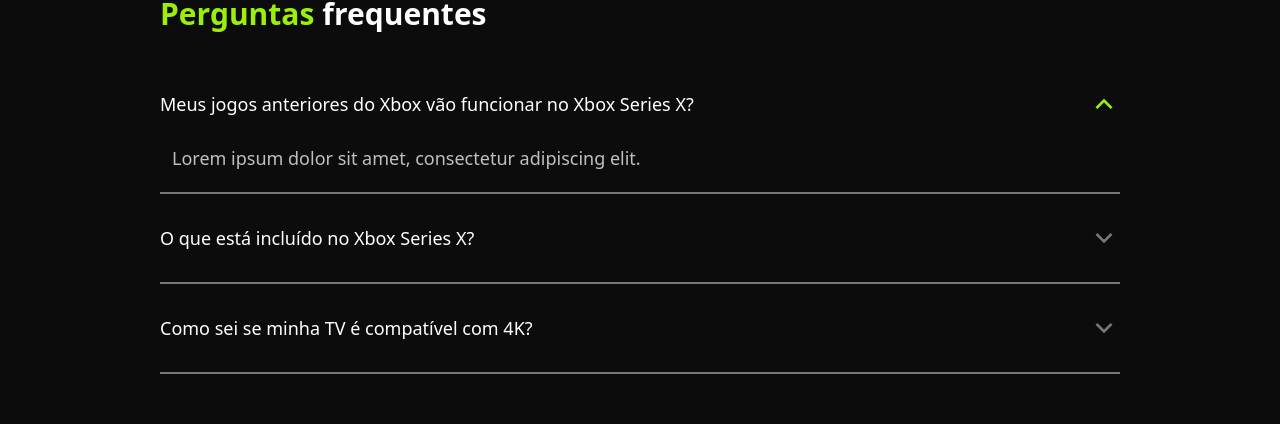
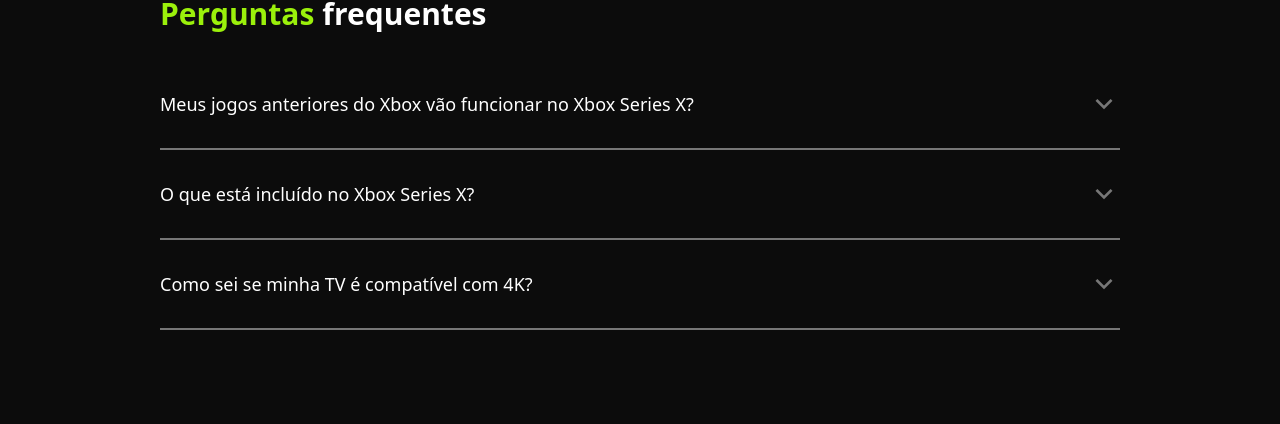
Before and after one commit to viniciusnevescosta/xbox-series-x, a Vue app: page / in a window 1280 px wide. Shown: the part 2363-2787 px from the top of the page. Built offline with nearby package versions, Linux system fonts and the light colour scheme.

Commit message:
:sparkles: feat: Question box
Vue component to see question answers or hide them.

```diff
--- a/src/App.vue
+++ b/src/App.vue
@@ -1,4 +1,33 @@
-<script setup></script>
+<script setup>
+import QuestionBox from './components/QuestionBox.vue'
+
+import { ref } from 'vue'
+const questions = ref([
+    {
+        id: 0,
+        actived: false,
+        question:
+            'Meus jogos anteriores do Xbox vão funcionar no Xbox Series X?',
+        answer: 'A Compatibilidade com Versões Anteriores do Xbox Series X|S é gratuita e permite que você jogue alguns jogos do Xbox 360, jogos do Xbox Original e jogos do Xbox One que você já possui no Xbox Series X|S.'
+    },
+    {
+        id: 1,
+        actived: false,
+        question: 'O que está incluído no Xbox Series X?',
+        answer: 'Com o Xbox Series X, um console Xbox Series X, controle, cabo HDMI de alta velocidade e cabo de alimentação estão inclusos. Você pode adicionar compras autônomas do Xbox Game Pass e da Placa de expansão de armazenamento Seagate para Xbox Series X|S para ter a experiência completa.'
+    },
+    {
+        id: 2,
+        actived: false,
+        question: 'Como sei se minha TV é compatível com 4K?',
+        answer: 'A resolução do display deve ser: 3840 x 2160 pixels. A proporção deve ser de: 16:9 ou mais ampla, por fim, é preciso ter, pelo menos, uma entrada HDMI 2.1 (que suporta reprodução em 4K)'
+    }
+])
+
+function toggleQuestion(id) {
+    questions.value[id].actived = !questions.value[id].actived
+}
+</script>
 
 <template>
     <header
@@ -157,45 +186,14 @@
             </div>
             <!-- common questions -->
             <div class="flex flex-col mt-5 lg:mt-7 2xl:mt-14">
-                <div class="mt-5 flex flex-col">
-                    <div class="flex items-center justify-between">
-                        <p
-                            class="text-sm lg:text-lg 2xl:text-2xl text-light font-medium"
-                        >
-                            Meus jogos anteriores do Xbox vão funcionar no Xbox
-                            Series X?
-                        </p>
-                        <i class="ri-arrow-up-s-line ri-2x text-primary"></i>
-                    </div>
-                    <p
-                        class="mt-4 pl-3 text-sm lg:text-lg 2xl:text-lg text-grayLight font-medium"
-                    >
-                        Lorem ipsum dolor sit amet, consectetur adipiscing elit.
-                    </p>
-                    <hr class="mt-5 border border-gray" />
-                </div>
-                <div class="mt-5 flex flex-col">
-                    <div class="flex items-center justify-between">
-                        <p
-                            class="text-sm lg:text-lg 2xl:text-2xl text-light font-medium"
-                        >
-                            O que está incluído no Xbox Series X?
-                        </p>
-                        <i class="ri-arrow-down-s-line ri-2x text-gray"></i>
-                    </div>
-                    <hr class="mt-5 border border-gray" />
-                </div>
-                <div class="mt-5 flex flex-col">
-                    <div class="flex items-center justify-between">
-                        <p
-                            class="text-sm lg:text-lg 2xl:text-2xl text-light font-medium"
-                        >
-                            Como sei se minha TV é compatível com 4K?
-                        </p>
-                        <i class="ri-arrow-down-s-line ri-2x text-gray"></i>
-                    </div>
-                    <hr class="mt-5 border border-gray" />
-                </div>
+                <QuestionBox
+                    v-for="items in questions"
+                    :key="items.id"
+                    :actived="items.actived"
+                    :question="items.question"
+                    :answer="items.answer"
+                    @toggle-question="toggleQuestion(items.id)"
+                />
             </div>
         </section>
         <footer
--- /dev/null
+++ b/src/components/QuestionBox.vue
@@ -0,0 +1,49 @@
+<!-- eslint-disable no-unused-vars -->
+<script setup>
+const props = defineProps({
+    actived: {
+        type: Boolean,
+        default: false
+    },
+    question: {
+        type: String,
+        default: ''
+    },
+    answer: {
+        type: String,
+        default: ''
+    }
+})
+
+const emit = defineEmits(['toggle-question'])
+
+function emitValue() {
+    emit('toggle-question')
+}
+</script>
+
+<template>
+    <div class="mt-5 flex flex-col">
+        <div class="flex items-center justify-between">
+            <p class="text-sm lg:text-lg 2xl:text-2xl text-light font-medium">
+                {{ question }}
+            </p>
+            <i
+                :class="
+                    actived
+                        ? 'ri-arrow-up-s-line text-primary'
+                        : 'ri-arrow-down-s-line text-gray'
+                "
+                class="ri-2x hover:cursor-pointer hover:text-grayLight"
+                @click="emitValue"
+            ></i>
+        </div>
+        <p
+            :class="actived ? 'block' : 'hidden'"
+            class="mt-4 pl-3 text-sm lg:text-lg 2xl:text-lg text-grayLight font-medium"
+        >
+            {{ answer }}
+        </p>
+        <hr class="mt-5 border border-gray" />
+    </div>
+</template>
--- a/src/main.js
+++ b/src/main.js
@@ -4,15 +4,15 @@
 
 createApp(App).mount('#app')
 
-import { createSSRApp } from 'vue'
-import { LazyHydrationWrapper } from 'vue3-lazy-hydration'
-const app = createSSRApp({})
+// import { createSSRApp } from 'vue'
+// import { LazyHydrationWrapper } from 'vue3-lazy-hydration'
+// const app = createSSRApp({})
 
-app.component(
-    // custom registered name
-    'LazyHydrate',
-    LazyHydrationWrapper
-)
+// app.component(
+//     // custom registered name
+//     'LazyHydrate',
+//     LazyHydrationWrapper
+// )
 
 // scrollreveal
 import ScrollReveal from 'scrollreveal'
```
